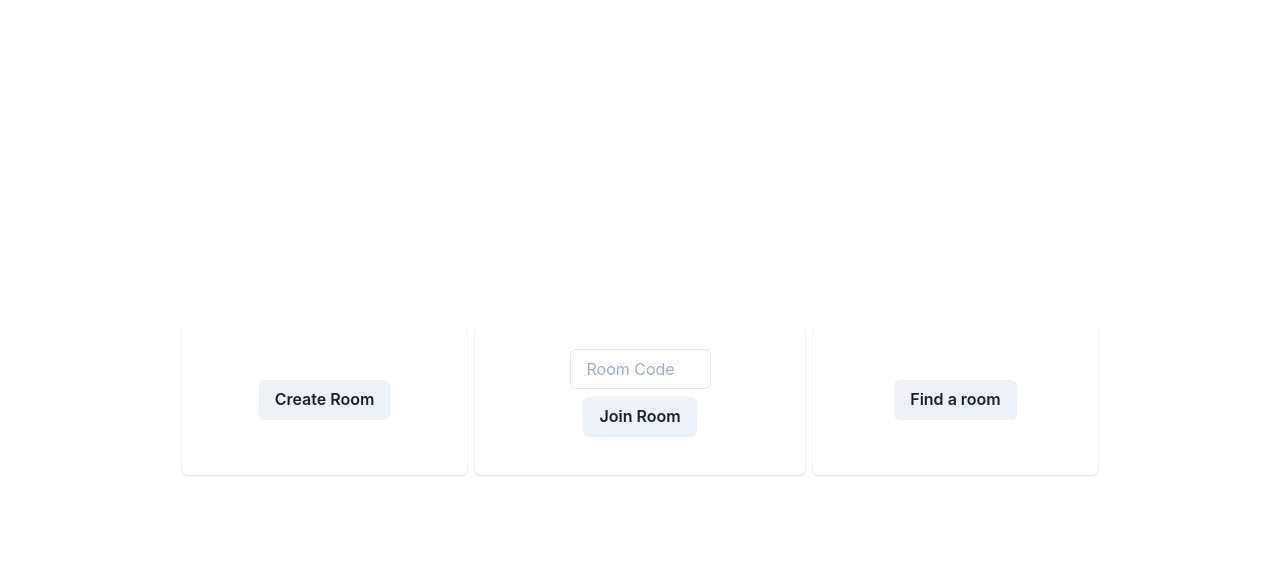
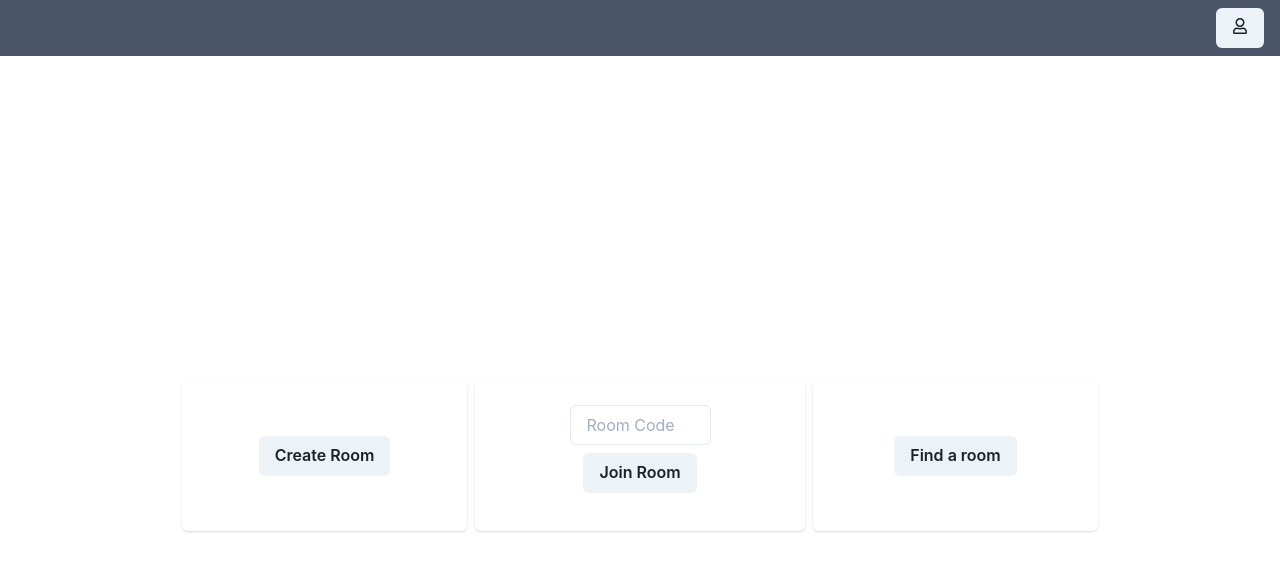
Before and after one commit to robzeh/socketio-chatroom, a React (Create React App) app in the folder packages/client/: page /login in a window 1280 px wide. Both pictures are taken after typing "Sample" into the empty fields and a click on the button "Login". Shown: the top 570 px of the page. Built offline with nearby package versions, Linux system fonts and the light colour scheme; no server answers.

Commit message:
feat(header): wip: initial header and logout functionality

```diff
--- a/packages/client/package.json
+++ b/packages/client/package.json
@@ -19,6 +19,7 @@
     "react-app-rewired": "^2.1.8",
     "react-dom": "^17.0.1",
     "react-hook-form": "^6.15.5",
+    "react-icons": "^4.2.0",
     "react-router-dom": "^5.2.0",
     "react-scripts": "4.0.3",
     "rxjs": "^6.6.6",
--- a/packages/client/src/components/ChatFooter.tsx
+++ b/packages/client/src/components/ChatFooter.tsx
@@ -5,6 +5,7 @@ import { SocketService } from '../services/SocketService';
 import { ChatMessageRequest, UserContextType } from '../models/types';
 import { useForm } from 'react-hook-form';
 import { messageValidation } from '../models/schemas';
+import { Box, Button, Flex, Input } from '@chakra-ui/react';
 
 type ChatFooterProps = {
   roomId: string
@@ -29,12 +30,12 @@ const ChatFooter = ({ roomId }: ChatFooterProps) => {
   });
 
   return (
-    <>
+    <Flex>
       <form onSubmit={onSubmit}>
-        <input name='message' type='text' ref={register(messageValidation)} placeholder='Send a message...' autoComplete='off' />
-        <button type='submit'>Send</button>
+        <Input name='message' type='text' ref={register(messageValidation)} placeholder='Send a message...' autoComplete='off' />
+        <Button type='submit'>Send</Button>
       </form>
-    </>
+    </Flex>
   );
 
 };
--- /dev/null
+++ b/packages/client/src/components/Header.tsx
@@ -0,0 +1,65 @@
+import * as React from 'react';
+import { Box, Button, Flex, Icon, Menu, MenuButton, MenuItem, MenuList, Spacer } from '@chakra-ui/react';
+import { RoomResponse, UserContextType } from '../models/types';
+import { SocketService } from '../services/SocketService';
+import { useUser } from '../contexts/UserProvider';
+import { useSocket } from '../contexts/SocketProvider';
+import { FaRegUser } from 'react-icons/fa';
+import { INITIAL_USER_DETAILS } from '../constants';
+import { useHistory } from 'react-router';
+
+type HeaderProps = {
+  roomId: string,
+  leaveRoom: (id: string) => void
+};
+
+const Header = ({ roomId, leaveRoom }: HeaderProps) => {
+  const socket: SocketService = useSocket();
+  const { userDetails, setUserDetails }: UserContextType = useUser();
+  const history = useHistory();
+
+  const leave = async (e: React.MouseEvent<HTMLButtonElement>) => {
+    e.preventDefault();
+
+    const res: RoomResponse = await socket.leaveRoom(userDetails.sessionId);
+    if (res.success) {
+      setUserDetails({
+        ...userDetails,
+        roomId: ''
+      });
+      // set parent room id
+      leaveRoom('');
+    }
+  };
+
+  const logout = () => {
+    socket.disconnect();
+    setUserDetails(INITIAL_USER_DETAILS);
+    history.push('/login');
+  };
+
+  return (
+    <Box bg='gray.600' px={4}>
+      <Flex h={14} alignItems='center' justifyContent='space-between' >
+        {roomId ? (
+          <Button onClick={leave}>Leave Room</Button>
+        ) : (
+          <Spacer />
+        )}
+        <Menu>
+          <MenuButton as={Button}>
+            <Icon as={FaRegUser} />
+          </MenuButton>
+          <MenuList>
+            <MenuItem>Change Username</MenuItem>
+            <MenuItem onClick={logout}>Logout</MenuItem>
+          </MenuList>
+        </Menu>
+      </Flex>
+    </Box>
+
+  );
+
+};
+
+export { Header };
--- a/packages/client/src/components/Home.tsx
+++ b/packages/client/src/components/Home.tsx
@@ -6,6 +6,7 @@ import { SocketService } from '../services/SocketService';
 import { RoomFormData, RoomResponse, User, UserContextType } from '../models/types';
 import { Choose } from './Choose';
 import { Room } from './Room';
+import { Header } from './Header';
 
 type HomeProps = {
 
@@ -92,8 +93,9 @@ const Home = ({ }: HomeProps) => {
 
   return (
     <>
+      <Header roomId={roomId} leaveRoom={id => setRoomId(id)} />
       {roomId ? (
-        <Room roomId={roomId} leaveRoom={id => setRoomId(id)} />
+        <Room roomId={roomId} />
       ) : (
         <Choose handleCreate={createRoom} handleJoin={joinRoom} />
       )}
--- a/packages/client/src/components/Room.tsx
+++ b/packages/client/src/components/Room.tsx
@@ -1,19 +1,15 @@
 import * as React from 'react';
 import { useSocket } from '../contexts/SocketProvider';
-import { useUser } from '../contexts/UserProvider';
 import { SocketService } from '../services/SocketService';
-import { RoomResponse, UserContextType } from '../models/types';
 import { Chat } from './Chat';
 import { Box, Flex } from '@chakra-ui/react';
 
 type RoomProps = {
   roomId: string,
-  leaveRoom: (id: string) => void
 };
 
-const Room = ({ roomId, leaveRoom }: RoomProps) => {
+const Room = ({ roomId }: RoomProps) => {
   const socket: SocketService = useSocket();
-  const { userDetails, setUserDetails }: UserContextType = useUser();
   const [roomName, setRoomName] = React.useState<string>('');
 
   React.useEffect(() => {
@@ -25,25 +21,10 @@ const Room = ({ roomId, leaveRoom }: RoomProps) => {
     getRoomName();
   }, []);
 
-  const leave = async (e: React.MouseEvent<HTMLButtonElement>) => {
-    e.preventDefault();
-
-    const res: RoomResponse = await socket.leaveRoom(userDetails.sessionId);
-    if (res.success) {
-      setUserDetails({
-        ...userDetails,
-        roomId: ''
-      });
-      // set parent room id
-      leaveRoom('');
-    }
-  };
-
   return (
     <Flex h='100vh'>
       <Box>
         <h1>{roomName}</h1>
-        <button onClick={leave}>Leave Room</button>
       </Box>
       <Chat roomId={roomId} />
     </Flex>
```
Also changed, not shown: 1 other file (tests, documents, lock files or other folders).
